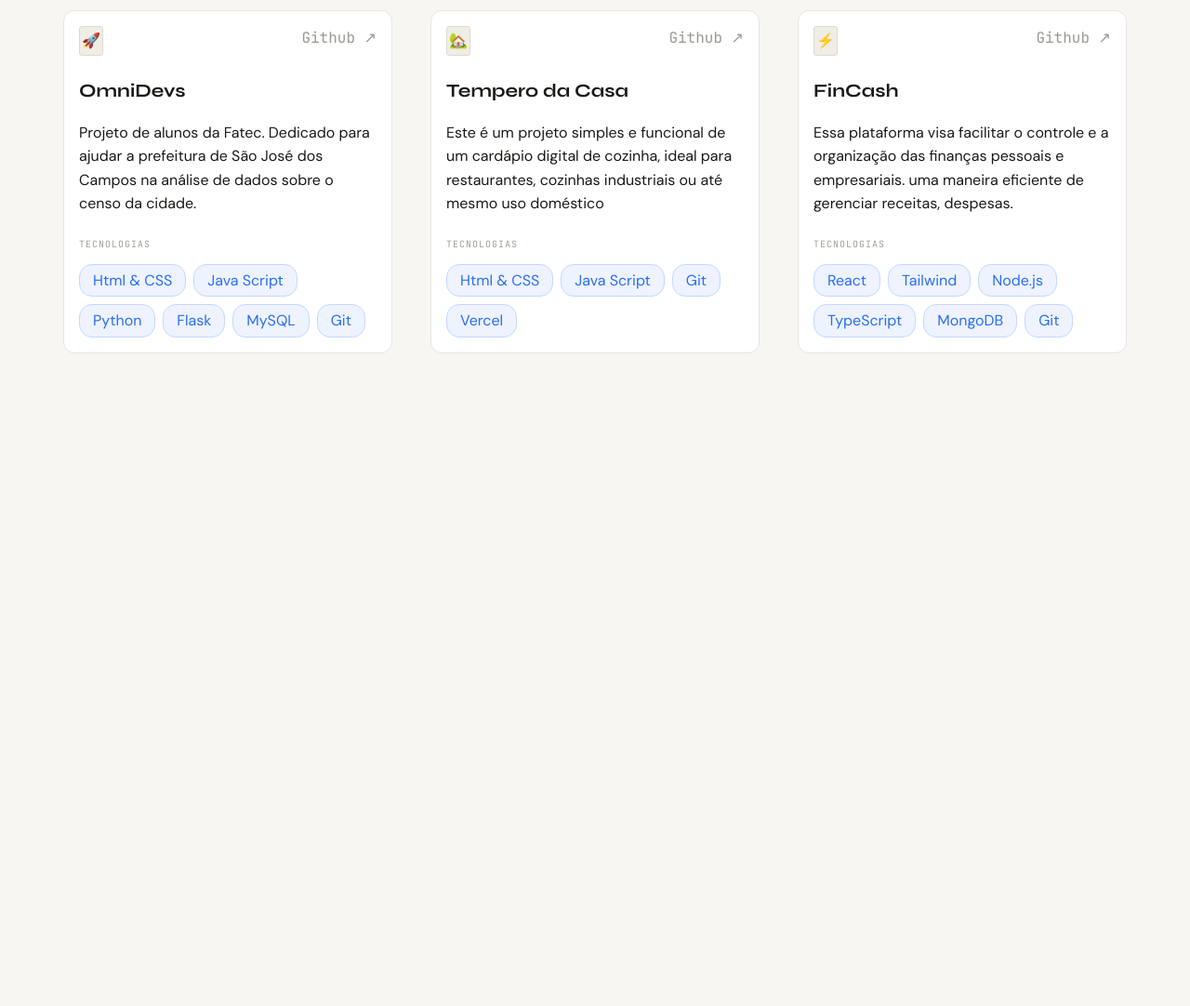
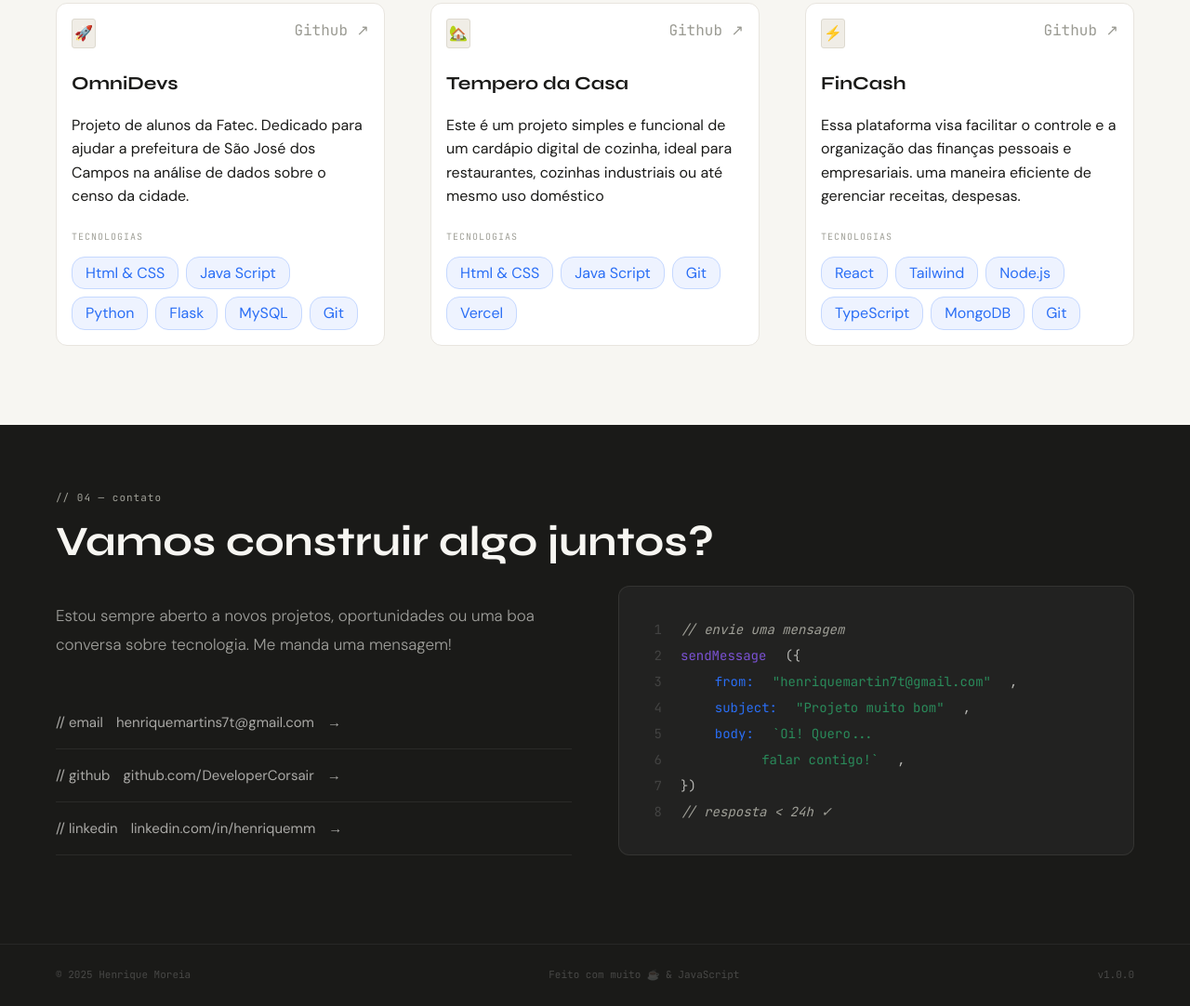
Before and after one commit to DeveloperCorsair/2-semestre-portifolio, a plain HTML site: page src/index.html in a window 1280 px wide. Shown: the part 2186-3268 px from the top of the page at 93% size. Before the commit the page ends 2644 px from the top, so only its background shows below. Drawn offline with Linux system fonts and the light colour scheme.

Commit message:
Contato terminado.

```diff
--- a/src/index.html
+++ b/src/index.html
@@ -39,6 +39,7 @@
             <span>Bora codar</span>
         </div>
 
+        <!-- Apresentação -->
         <div class="grid-apresentacao">
             <div class="container-1">
                 <h1>HENRIQUE MOREIRA</h1>
@@ -57,6 +58,7 @@
                 </div>
             </div>
 
+            <!-- Painel Branco com códigos sobre mim -->
             <div class="painel-branco">
                 <div class="cb-header">
                     <div class="pontos">
@@ -70,19 +72,21 @@
                 <!-- Informações do painel branco -->
                 <div class="painel-info">
                     <div class="cl"> <span class="kw"> const </span> <span class="pr"> dev </span> = { </div>
-                    <div class="cl"> <span class="pr"> nome: </span> <span class="str"> "Henrique"</span> , </div>
-                    <div class="cl"> <span class="pr"> função: </span> <span class="str"> "Desenvolvedor Full Stack"
+                    <div class="cl"> &nbsp;&nbsp;<span class="pr"> nome: </span> <span class="str"> "Henrique"</span> ,
+                    </div>
+                    <div class="cl"> &nbsp;&nbsp;<span class="pr"> função: </span> <span class="str"> "Desenvolvedor
+                            Full Stack"
                         </span>, </div>
-                    <div class="cl"> <span class="pr"> xp: </span> <span class="num"> 3, </span> <span class="cm"> //
+                    <div class="cl"> &nbsp;&nbsp;<span class="pr"> xp: </span> <span class="num"> 3, </span> <span
+                            class="cm"> //
                             anos </span> </div>
-                    <div class="cl"> <span class="pr"> stack </span> [ <span class="str"> "React" </span> , <span
-                            class="str"> "Node.js" </span> ] </div>
+                    <div class="cl"> &nbsp;&nbsp;<span class="pr"> stack </span> [ <span class="str"> "React" </span> ,
+                        <span class="str"> "Node.js" </span> ] </div>
                     <div class="cl"> <span> } </span> </div>
                     <div class="cl"> <span class="cm"> // Codando 🚀 </span> </div>
                     <div class="cl"> <span class="pr"> &nbsp; </span> </div>
                     <div class="cl"> <span class="fn"> console.log </span> ( <span class="pr">dev</span> ) </div>
                 </div>
-
             </div>
         </div>
     </section>
@@ -313,8 +317,64 @@
                 </div>
             </div>
         </div>
+    </section>
 
+    <section id="contato">
+        <span class="subtitulo-label">// 04 — contato</span>
+        <h1 style="color: #F7F6F2;">Vamos construir algo juntos?</h1>
+
+        <div class="contato-body">
+            <div>
+                <p id="contato-desc">Estou sempre aberto a novos projetos, oportunidades ou uma boa
+                    conversa sobre tecnologia.
+                    Me manda uma mensagem!
+                </p>
+                <div class="contatos-links">
+                    <a href="mailto:henriquemartins7t@gmail.com" class="contato-link">
+                        <span class="clink-label">// email</span>
+                        <span>henriquemartins7t@gmail.com</span>
+                        <span class="clink-arrow">→</span>
+                    </a>
+                    <a href="https://github.com/DeveloperCorsair" target="_blank" class="contato-link">
+                        <span class="clink-label">// github</span>
+                        <span>github.com/DeveloperCorsair</span>
+                        <span class="clink-arrow">→</span>
+                    </a>
+                    <a href="https://www.linkedin.com/in/henriquemm/" target="_blank" class="contato-link">
+                        <span class="clink-label">// linkedin</span>
+                        <span>linkedin.com/in/henriquemm</span>
+                        <span class="clink-arrow">→</span>
+                    </a>
+                </div>
+            </div>
+
+            <!-- Quadro cinza escuro -->
+            <div class="codigo-contato">
+                <div class="cl-escuro cl" style="color:rgba(247,246,242,.7)"> <span class="cm">// envie uma mensagem</span>
+                </div>
+                <div class="cl-escuro cl" style="color:rgba(247,246,242,.7)"> <span class="fn">sendMessage</span> ({ </div>
+                <div class="cl-escuro cl" style="color:rgba(247,246,242,.7)"> &nbsp;&nbsp;<span class="pr"> from: </span>
+                    <span class="str"> "henriquemartin7t@gmail.com"
+                    </span>, </div>
+                <div class="cl-escuro cl" style="color:rgba(247,246,242,.7)"> &nbsp;&nbsp;<span class="pr"> subject:
+                    </span> <span class="str"> "Projeto muito bom" </span> , </div>
+                <div class="cl-escuro cl" style="color:rgba(247,246,242,.7)"> &nbsp;&nbsp;<span class="pr"> body: </span>
+                    <span class="str"> `Oi! Quero... </span> </div>
+                <div class="cl-escuro cl" style="color:rgba(247,246,242,.7)">
+                    &nbsp;&nbsp;&nbsp;&nbsp;&nbsp;&nbsp;&nbsp;&nbsp;
+                    <span class="str"> falar contigo!` </span> ,
+                </div>
+                <div class="cl-escuro cl" style="color:rgba(247,246,242,.7)"> <span> }) </span> </div>
+                <div class="cl-escuro cl" style="color:rgba(247,246,242,.7)"> <span class="cm"> // resposta < 24h ✓ </span>
+                </div>
+            </div>
     </section>
+
+    <footer>
+        <span>© 2025 Henrique Moreia</span>
+        <span>Feito com muito ☕ &amp; JavaScript</span>
+        <span>v1.0.0</span>
+    </footer>
 
     <script src="script.js"></script>
 </body>
--- a/src/style.css
+++ b/src/style.css
@@ -52,6 +52,7 @@ body {
     font-size: 16px;
     font-family: 'DM Sans', sans-serif;
     line-height: 1.6;
+    margin: 0px;
     overflow-x: hidden;
 }
 
@@ -90,7 +91,7 @@ h1 {
 
 .grid-apresentacao {
     display: grid;
-    grid-template-columns: 1.5fr 450px;
+    grid-template-columns: 1.5fr 490px;
     align-items: start;
     gap: 40px;
 }
@@ -410,11 +411,11 @@ h1 {
     min-width: 300px;
 }
 
-.cards-proj-body > span{
+.cards-proj-body>span {
     margin-bottom: 16px;
 }
 
-.proj-title{
+.proj-title {
     margin: 22px 0 8px 0;
     font-family: 'Syne';
     font-size: 20px;
@@ -426,21 +427,112 @@ h1 {
     justify-content: space-between;
 }
 
-.cards-git-header > div {
+.cards-git-header>div {
     background-color: #F0EDE6;
     border: 1px solid #DDD9CF;
     border-radius: 3px;
     padding: 2px;
 }
 
-.cards-git-header > a {
+.cards-git-header>a {
     color: #9A9A92;
     font-family: 'JetBrains Mono';
     text-decoration: none;
 }
 
-.cards-git-header > a:hover {
+.cards-git-header>a:hover {
     text-decoration: underline;
+}
+
+/* Contato */
+.contato-body {
+    display: grid;
+    grid-template-columns: 1fr 1fr;
+    gap: 50px;
+    margin: 25px 0;
+    align-items: start;
+}
+
+.codigo-contato {
+    background: rgba(255, 255, 255, .04);
+    border: 1px solid rgba(255, 255, 255, .08);
+    border-radius: 12px;
+    counter-reset: lines;
+    padding: 32px;
+    font-family: 'JetBrains Mono', monospace;
+    font-size: 14px;
+    line-height: 2;
+}
+
+.cl-escuro::before {
+    color: rgba(255, 255, 255, .25);
+    counter-increment: lines;
+    content: counter(lines);
+    font-size: 14px;
+    min-width: 14px;
+    opacity: .6;
+    text-align: right;
+    user-select: none;
+}
+
+.contato-code .cm {
+    color: rgba(255, 255, 255, .25);
+    font-style: italic;
+}
+
+.contato-code .kw {
+    color: #7ba3f5;
+}
+
+.contato-code .str {
+    color: #79c996;
+}
+
+.contato-code .fn {
+    color: #b39af5;
+}
+
+.contato-code .pr {
+    color: #80b8f5;
+}
+
+.contatos-links {
+    display: flex;
+    flex-direction: column;
+    gap: 0;
+}
+
+.contato-link {
+    display: flex;
+    align-items: center;
+    gap: 14px;
+    text-decoration: none;
+    color: rgba(247, 246, 242, .65);
+    font-size: 15px;
+    transition: color .2s;
+    padding: 16px 0;
+    border-bottom: 1px solid rgba(255, 255, 255, .07);
+}
+
+.contato-link:hover {
+    color: #f7f6f2;
+}
+
+/* Footer */
+
+footer {
+    align-items: center;
+    background: #1a1a18;
+    border-top: 1px solid rgba(255, 255, 255, .06);
+    display: flex;
+    justify-content: space-between;
+    padding: 24px 60px;
+}
+
+footer span {
+    color: rgba(255, 255, 255, .2);
+    font-family: 'JetBrains Mono';
+    font-size: 11px;
 }
 
 
@@ -520,3 +612,17 @@ h1 {
 #projetos {
     padding: 70px 60px;
 }
+
+/* Id's Contatos */
+#contato {
+    background-color: #1A1A18;
+    padding: 70px 60px;
+}
+
+#contato-desc {
+    color: rgba(247, 246, 242, .6);
+    font-size: 17px;
+    font-weight: 300;
+    margin-bottom: 40px;
+    line-height: 1.8;
+}
```
